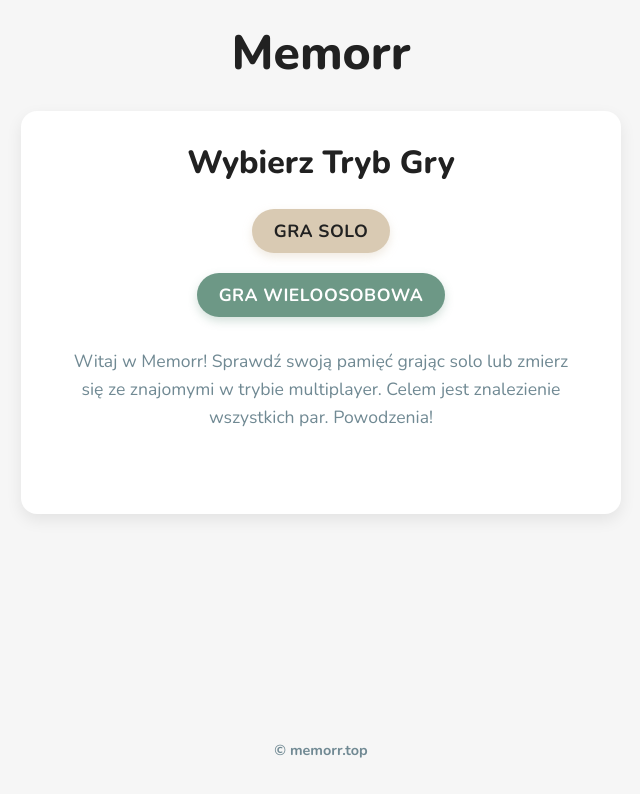
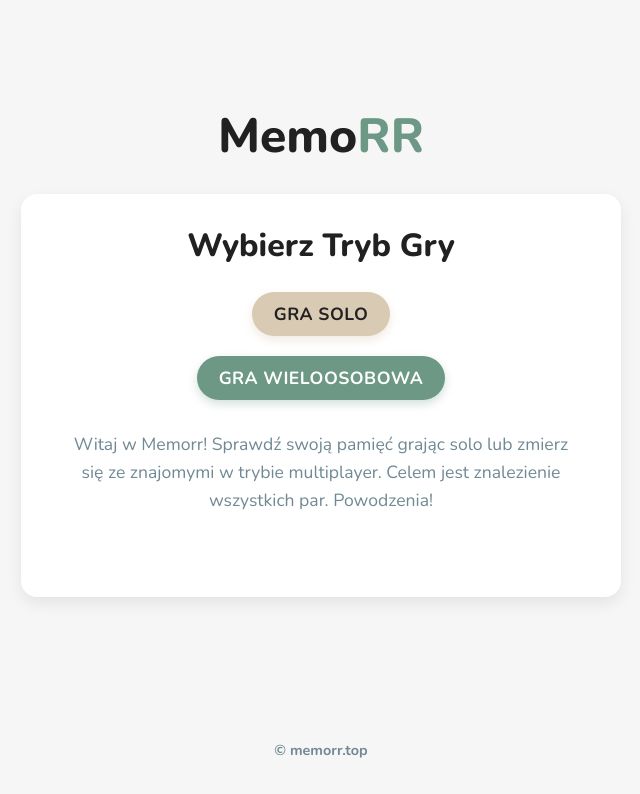
Before and after one commit to hsr88/memorr, a website: page index.html in a window 1280 px wide. Shown: the whole page, without its empty margins (319-959 px from the left). Drawn offline with nearby package versions, Linux system fonts and the light colour scheme; no server answers.

Commit message:
Aktualizacja stylu

```diff
--- a/index.html
+++ b/index.html
@@ -3,7 +3,6 @@
 <head>
     <meta charset="UTF-8">
     <meta name="viewport" content="width=device-width, initial-scale=1.0">
-
     <title>Memorr - Gra Pamięciowa Online (Solo & Multiplayer)</title>
     <meta name="description" content="Zagraj w Memorr, darmową grę pamięciową online. Trenuj pamięć w trybie solo lub rywalizuj ze znajomymi w pojedynkach multiplayer!">
     <meta name="keywords" content="gra memory, gra pamięciowa, memory online, multiplayer, gra na dwie osoby, memorr, memorr.top">
@@ -12,13 +11,15 @@
     <meta property="og:description" content="Rzuć wyzwanie znajomym w szybkiej grze memory multiplayer lub trenuj samemu.">
     <meta property="og:type" content="website">
     <meta property="og:url" content="https://memorr.top">
+
     <link href="https://fonts.googleapis.com/css2?family=Nunito:wght@400;700;800&display=swap" rel="stylesheet">
     <link rel="stylesheet" href="style.css">
     <script src="/socket.io/socket.io.js"></script>
 </head>
 <body>
 
-    <h1>Memorr</h1>
+    <main>
+        <h1>Memo<span class="rr">RR</span></h1>
 
         <div id="lobby-screen" class="panel">
             <h2>Wybierz Tryb Gry</h2>
@@ -31,6 +32,7 @@
             <p class="game-description">
                 Witaj w Memorr! Sprawdź swoją pamięć grając solo lub zmierz się ze znajomymi w trybie multiplayer. Celem jest znalezienie wszystkich par. Powodzenia!
             </p>
+
             <div id="solo-options" class="hidden">
                 <h3>GRA SOLO - Wybierz Poziom</h3>
                 <div class="difficulty-select">
@@ -108,13 +110,12 @@
                 <button id="modal-rematch" class="btn blue hidden">REWANŻ</button>
             </div>
         </div>
-
-    <script src="script.js"></script>
-
+    </main>
     <footer>
         <div class="footer-content">
             &copy; memorr.top
         </div>
     </footer>
+
 </body>
 </html>
```
Lines whose indentation alone changed are shown as unchanged.
